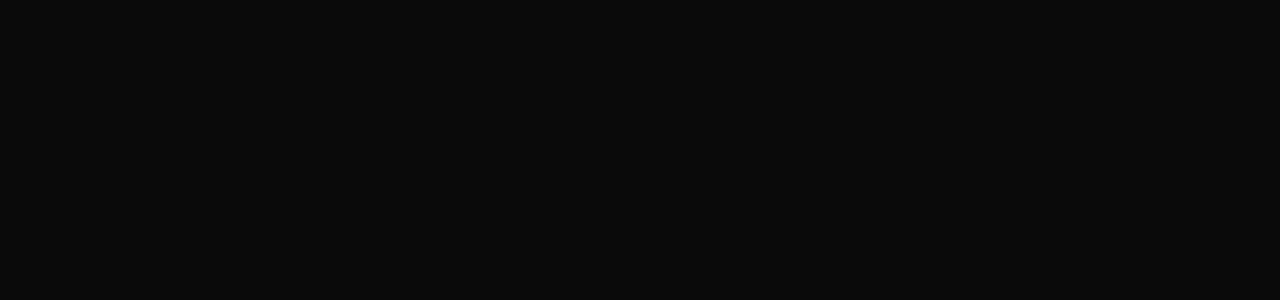
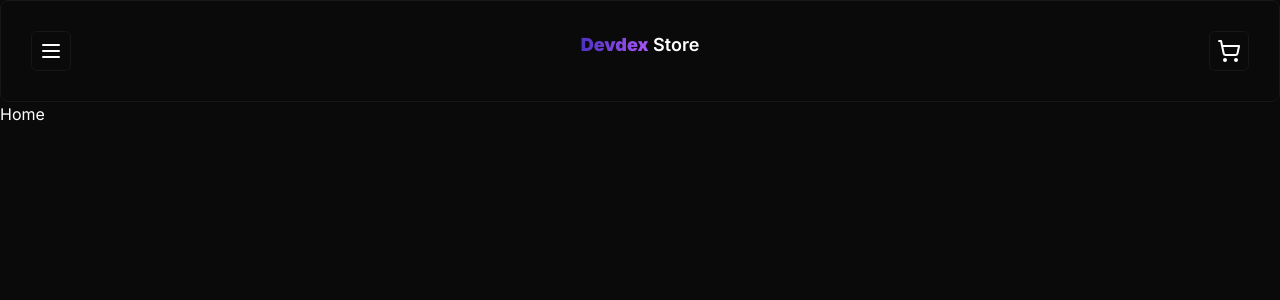
Before and after one commit to arthuryan08/devdex-store, a Next.js app: page / in a window 1280 px wide. Shown: the top 300 px of the page. Built offline with nearby package versions, Linux system fonts and the light colour scheme.

Commit message:
feat: add button, card and header components

```diff
--- a/package.json
+++ b/package.json
@@ -10,6 +10,7 @@
   },
   "dependencies": {
     "@prisma/client": "^5.4.2",
+    "@radix-ui/react-slot": "^1.0.2",
     "class-variance-authority": "^0.7.0",
     "clsx": "^2.0.0",
     "lucide-react": "^0.288.0",
--- a/src/app/layout.tsx
+++ b/src/app/layout.tsx
@@ -1,6 +1,7 @@
 import type { Metadata } from "next";
 import { Inter } from "next/font/google";
 import "./globals.css";
+import { Header } from "@/components/ui/header";
 
 const inter = Inter({ subsets: ["latin"] });
 
@@ -16,7 +17,10 @@
 }) {
   return (
     <html lang="en">
-      <body className={inter.className}>{children}</body>
+      <body className={inter.className}>
+        <Header />
+        {children}
+      </body>
     </html>
   );
 }
--- a/src/app/page.tsx
+++ b/src/app/page.tsx
@@ -1,5 +1,5 @@
 import Image from "next/image";
 
 export default function Home() {
-  return <div></div>;
+  return <div>Home</div>;
 }
--- /dev/null
+++ b/src/components/ui/button.tsx
@@ -0,0 +1,56 @@
+import * as React from "react"
+import { Slot } from "@radix-ui/react-slot"
+import { cva, type VariantProps } from "class-variance-authority"
+
+import { cn } from "@/lib/utils"
+
+const buttonVariants = cva(
+  "inline-flex items-center justify-center whitespace-nowrap rounded-md text-sm font-medium ring-offset-background transition-colors focus-visible:outline-none focus-visible:ring-2 focus-visible:ring-ring focus-visible:ring-offset-2 disabled:pointer-events-none disabled:opacity-50",
+  {
+    variants: {
+      variant: {
+        default: "bg-primary text-primary-foreground hover:bg-primary/90",
+        destructive:
+          "bg-destructive text-destructive-foreground hover:bg-destructive/90",
+        outline:
+          "border border-input bg-background hover:bg-accent hover:text-accent-foreground",
+        secondary:
+          "bg-secondary text-secondary-foreground hover:bg-secondary/80",
+        ghost: "hover:bg-accent hover:text-accent-foreground",
+        link: "text-primary underline-offset-4 hover:underline",
+      },
+      size: {
+        default: "h-10 px-4 py-2",
+        sm: "h-9 rounded-md px-3",
+        lg: "h-11 rounded-md px-8",
+        icon: "h-10 w-10",
+      },
+    },
+    defaultVariants: {
+      variant: "default",
+      size: "default",
+    },
+  }
+)
+
+export interface ButtonProps
+  extends React.ButtonHTMLAttributes<HTMLButtonElement>,
+    VariantProps<typeof buttonVariants> {
+  asChild?: boolean
+}
+
+const Button = React.forwardRef<HTMLButtonElement, ButtonProps>(
+  ({ className, variant, size, asChild = false, ...props }, ref) => {
+    const Comp = asChild ? Slot : "button"
+    return (
+      <Comp
+        className={cn(buttonVariants({ variant, size, className }))}
+        ref={ref}
+        {...props}
+      />
+    )
+  }
+)
+Button.displayName = "Button"
+
+export { Button, buttonVariants }
--- /dev/null
+++ b/src/components/ui/card.tsx
@@ -0,0 +1,79 @@
+import * as React from "react"
+
+import { cn } from "@/lib/utils"
+
+const Card = React.forwardRef<
+  HTMLDivElement,
+  React.HTMLAttributes<HTMLDivElement>
+>(({ className, ...props }, ref) => (
+  <div
+    ref={ref}
+    className={cn(
+      "rounded-lg border bg-card text-card-foreground shadow-sm",
+      className
+    )}
+    {...props}
+  />
+))
+Card.displayName = "Card"
+
+const CardHeader = React.forwardRef<
+  HTMLDivElement,
+  React.HTMLAttributes<HTMLDivElement>
+>(({ className, ...props }, ref) => (
+  <div
+    ref={ref}
+    className={cn("flex flex-col space-y-1.5 p-6", className)}
+    {...props}
+  />
+))
+CardHeader.displayName = "CardHeader"
+
+const CardTitle = React.forwardRef<
+  HTMLParagraphElement,
+  React.HTMLAttributes<HTMLHeadingElement>
+>(({ className, ...props }, ref) => (
+  <h3
+    ref={ref}
+    className={cn(
+      "text-2xl font-semibold leading-none tracking-tight",
+      className
+    )}
+    {...props}
+  />
+))
+CardTitle.displayName = "CardTitle"
+
+const CardDescription = React.forwardRef<
+  HTMLParagraphElement,
+  React.HTMLAttributes<HTMLParagraphElement>
+>(({ className, ...props }, ref) => (
+  <p
+    ref={ref}
+    className={cn("text-sm text-muted-foreground", className)}
+    {...props}
+  />
+))
+CardDescription.displayName = "CardDescription"
+
+const CardContent = React.forwardRef<
+  HTMLDivElement,
+  React.HTMLAttributes<HTMLDivElement>
+>(({ className, ...props }, ref) => (
+  <div ref={ref} className={cn("p-6 pt-0", className)} {...props} />
+))
+CardContent.displayName = "CardContent"
+
+const CardFooter = React.forwardRef<
+  HTMLDivElement,
+  React.HTMLAttributes<HTMLDivElement>
+>(({ className, ...props }, ref) => (
+  <div
+    ref={ref}
+    className={cn("flex items-center p-6 pt-0", className)}
+    {...props}
+  />
+))
+CardFooter.displayName = "CardFooter"
+
+export { Card, CardHeader, CardFooter, CardTitle, CardDescription, CardContent }
--- /dev/null
+++ b/src/components/ui/header.tsx
@@ -0,0 +1,26 @@
+import { MenuIcon, ShoppingCartIcon } from "lucide-react";
+import { Button } from "./button";
+import { Card } from "./card";
+
+export const Header = () => {
+  return (
+    <div>
+      <Card className="flex justify-between p-[1.875rem]">
+        <Button size="icon" variant="outline">
+          <MenuIcon />
+        </Button>
+
+        <h1 className="text-lg font-semibold">
+          <span className="from-primary bg-gradient-to-r to-purple-500 bg-clip-text font-black text-transparent">
+            Devdex
+          </span>{" "}
+          Store
+        </h1>
+
+        <Button size="icon" variant="outline">
+          <ShoppingCartIcon />
+        </Button>
+      </Card>
+    </div>
+  );
+};
```
Also changed, not shown: 1 other file (tests, documents, lock files or other folders).
